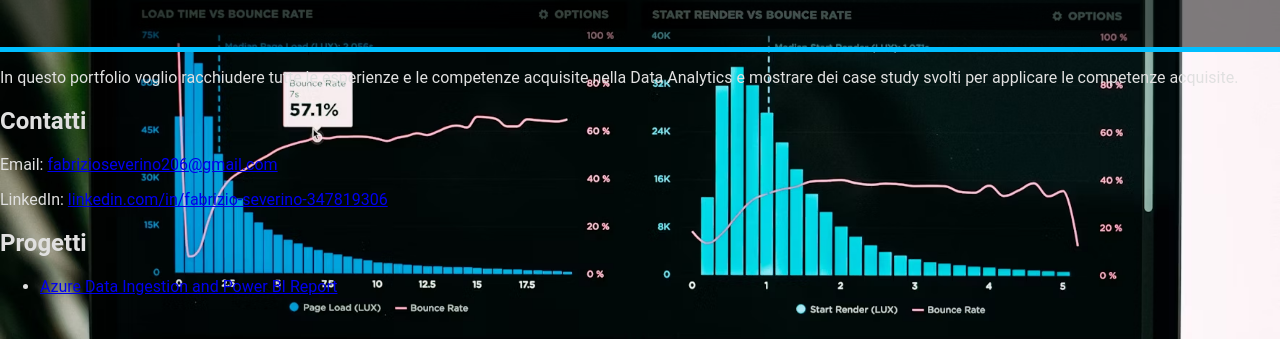
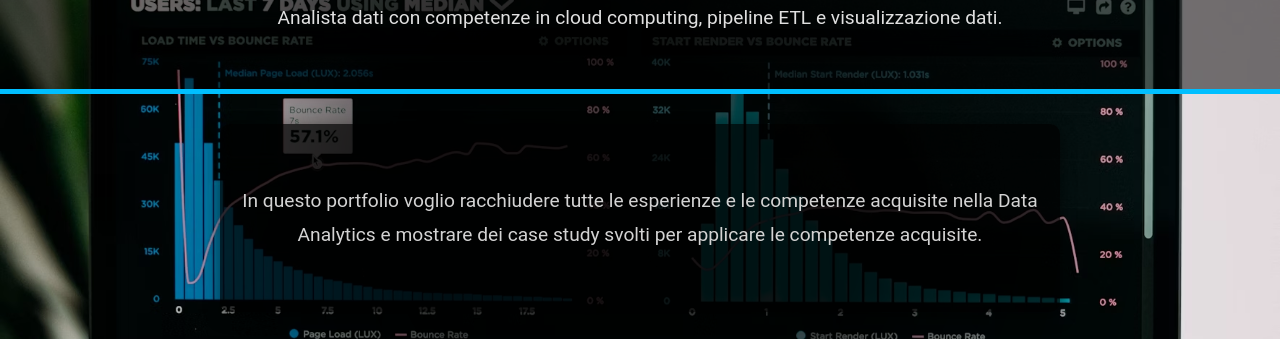
Before and after one commit to FabrizioSeverino/Portfolio, a plain HTML site: page index.html in a window 1280 px wide. Shown: the part 196-535 px from the top of the page. Drawn offline with Linux system fonts and the light colour scheme.

Commit message:
Update style.css

```diff
--- a/style.css
+++ b/style.css
@@ -6,7 +6,9 @@ body {
     padding: 0;
     font-family: 'Roboto', sans-serif;
     color: #e0e0e0; /* Testo chiaro */
-    background: url('images/background_photo.png') no-repeat center center fixed; /* Immagine di sfondo */
+    background:
+        radial-gradient(circle, rgba(0, 0, 0, 0.7) 30%, rgba(0, 0, 0, 0.1) 70%),
+        url('images/background_photo.png') no-repeat center center fixed; /* Gradiente scuro ai bordi */
     background-size: cover; /* Copre l'intero schermo */
 }
 
@@ -25,107 +27,112 @@ header h1 {
     color: #00bfff; /* Colore del titolo */
     text-shadow: 2px 2px 5px rgba(0, 0, 0, 0.7); /* Ombra per contrasto */
     font-family: 'Montserrat', sans-serif;
-    margin-bottom: 10px;
 }
 
 header p {
     font-size: 1.2rem;
-    margin: 0;
+    color: #e0e0e0;
+    margin: 10px 0;
 }
 
 /* ========================
-   Main Content
+   Section About
 ======================== */
-#project-detail {
+#about {
+    padding: 40px 20px;
+    text-align: center;
+    background-color: rgba(0, 0, 0, 0.7);
+    border-radius: 10px;
     max-width: 800px;
-    margin: 50px auto;
-    background-color: rgba(0, 0, 0, 0.8); /* Sfondo scuro semi-trasparente */
-    padding: 20px;
-    border-radius: 10px;
-    box-shadow: 0 5px 15px rgba(0, 0, 0, 0.5); /* Effetto ombra */
+    margin: 30px auto;
+    box-shadow: 0 5px 15px rgba(0, 0, 0, 0.5);
 }
 
-#project-detail h2, #project-detail h3 {
-    font-size: 2rem;
-    color: #00bfff; /* Colore blu brillante per i titoli */
-    text-shadow: 1px 1px 3px rgba(0, 0, 0, 0.5);
-    font-family: 'Montserrat', sans-serif;
-    margin-bottom: 15px;
-}
-
-#project-detail p {
-    font-size: 1.1rem;
+#about p {
+    font-size: 1.2rem;
     line-height: 1.8;
     color: #d3d3d3; /* Testo grigio chiaro */
-    margin-bottom: 20px;
 }
 
 /* ========================
-   Dataset Links
+   Contacts Section
 ======================== */
-.dataset-links {
-    display: flex;
-    flex-wrap: wrap; /* Disposizione a griglia fluida */
-    gap: 15px; /* Spazio tra i link */
-    justify-content: center; /* Centrare i link */
-    margin-top: 20px;
+#contacts {
+    text-align: center;
+    margin: 50px 20px;
+    padding: 30px;
+    background-color: rgba(0, 0, 0, 0.8); /* Sfondo semi-trasparente */
+    border-radius: 10px;
+    max-width: 800px;
+    margin: 30px auto;
 }
 
-.dataset-links a {
+#contacts h2 {
+    font-size: 2rem;
+    color: #00bfff;
+    text-shadow: 1px 1px 3px rgba(0, 0, 0, 0.5);
+}
+
+#contacts p {
+    font-size: 1.2rem;
+    line-height: 1.5;
+    color: #d3d3d3;
+    margin: 10px 0;
+}
+
+#contacts a {
     color: #00bfff;
     text-decoration: none;
-    padding: 10px 20px;
-    border: 2px solid #00bfff;
-    border-radius: 5px;
-    background-color: rgba(0, 0, 0, 0.6); /* Sfondo scuro per i link */
-    transition: background-color 0.3s ease, color 0.3s ease;
-    text-align: center;
-    font-size: 1rem;
-    display: block;
-    width: 200px; /* Larghezza uniforme per i link */
+    font-weight: bold;
+    transition: color 0.3s ease;
 }
 
-.dataset-links a:hover {
-    background-color: #00bfff;
-    color: #000; /* Contrasto sui link al passaggio del mouse */
+#contacts a:hover {
+    color: #e0e0e0; /* Colore al passaggio del mouse */
 }
 
 /* ========================
-   Screenshots Section
+   Projects Section
 ======================== */
-.screenshots {
-    display: flex;
-    justify-content: space-around;
-    gap: 20px;
-    margin-top: 40px;
-    flex-wrap: wrap; /* Per adattarsi ai dispositivi mobili */
+#projects {
+    text-align: center;
+    margin: 50px 20px;
+    padding: 30px;
+    background-color: rgba(0, 0, 0, 0.8);
+    border-radius: 10px;
+    max-width: 800px;
+    margin: 30px auto;
 }
 
-.screenshots figure {
-    margin: 0;
-    width: 30%;
-    border-radius: 15px;
-    box-shadow: 0 5px 15px rgba(0, 0, 0, 0.6); /* Ombra per profondità */
-    transition: transform 0.3s ease;
+#projects h2 {
+    font-size: 2rem;
+    color: #00bfff;
+    text-shadow: 1px 1px 3px rgba(0, 0, 0, 0.5);
 }
 
-.screenshots figure:hover {
-    transform: scale(1.05); /* Effetto zoom al passaggio del mouse */
+#projects ul {
+    list-style: none;
+    padding: 0;
+    margin: 20px 0;
 }
 
-.screenshots img {
-    width: 100%;
-    border: 2px solid #00bfff; /* Accento blu brillante */
-    border-radius: 10px;
-    display: block;
+#projects li {
+    margin-bottom: 10px;
 }
 
-.screenshots figcaption {
-    padding: 10px;
-    background-color: rgba(0, 0, 0, 0.6); /* Sfondo semi-trasparente per il testo */
-    text-align: center;
-    font-size: 1rem;
-    color: #fff;
+#projects a {
+    color: #00bfff;
+    text-decoration: none;
+    font-weight: bold;
+    background-color: rgba(0, 0, 0, 0.6);
+    padding: 10px 20px;
+    border-radius: 5px;
+    transition: background-color 0.3s ease, color 0.3s ease;
+}
+
+#projects a:hover {
+    background-color: #00bfff;
+    color: #000;
 }
 
 /* ========================
@@ -134,9 +141,9 @@ header p {
 footer {
     text-align: center;
     padding: 20px;
-    background-color: rgba(0, 0, 0, 0.8); /* Sfondo scuro */
-    color: #d3d3d3; /* Testo grigio chiaro */
-    border-top: 5px solid #00bfff; /* Accento blu brillante */
+    background-color: rgba(0, 0, 0, 0.8);
+    color: #d3d3d3;
+    border-top: 5px solid #00bfff;
 }
 
 footer a {
@@ -154,27 +161,20 @@ footer a:hover {
 ======================== */
 @media (max-width: 768px) {
     header h1 {
-        font-size: 2rem;
+        font-size: 2.5rem;
     }
 
     header p {
         font-size: 1rem;
     }
 
-    #project-detail {
+    #about, #contacts, #projects {
+        padding: 20px;
         margin: 20px;
-        padding: 15px;
     }
 
-    .dataset-links a {
-        width: 100%; /* Adatta i link alla larghezza disponibile */
-    }
-
-    .screenshots figure {
-        width: 90%; /* Le immagini occupano quasi tutta la larghezza su schermi piccoli */
-    }
-
-    .screenshots img {
-        border-radius: 5px;
+    #projects a {
+        display: block;
+        margin: 10px auto;
     }
 }
```
